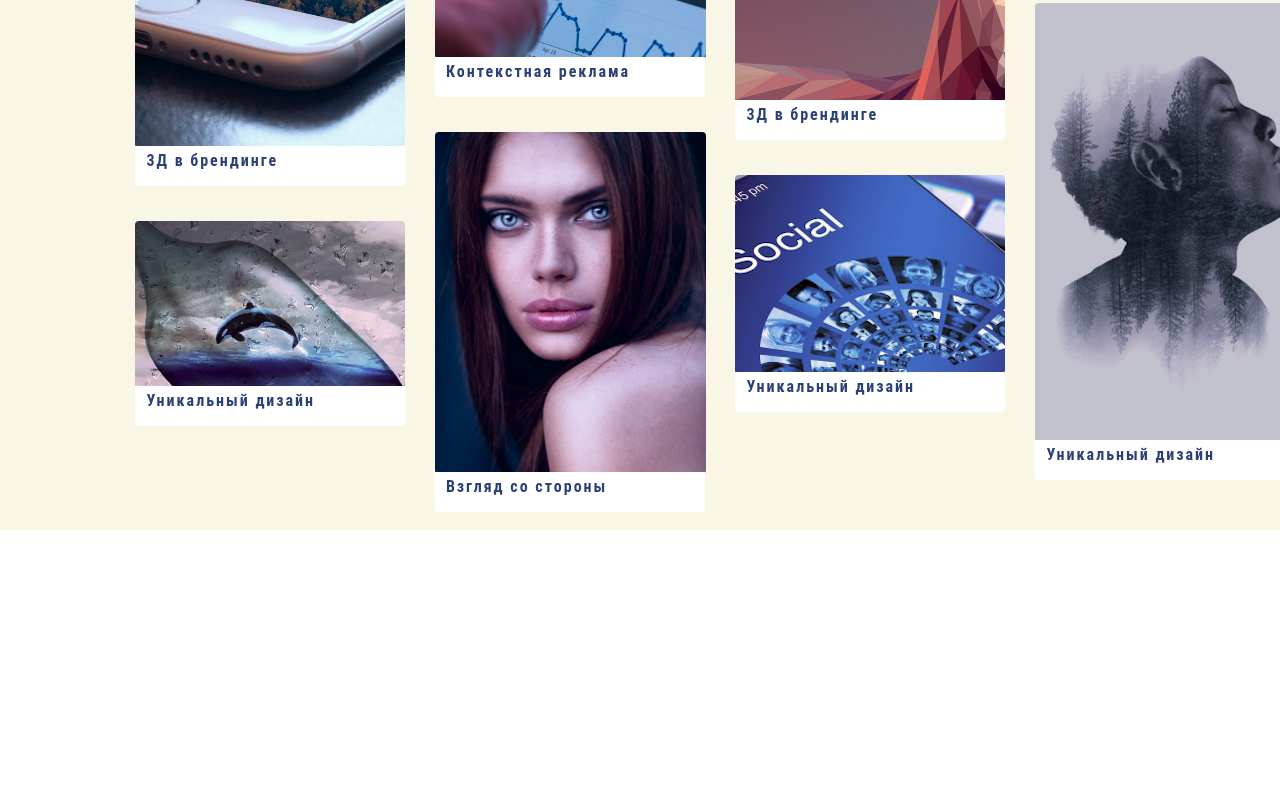
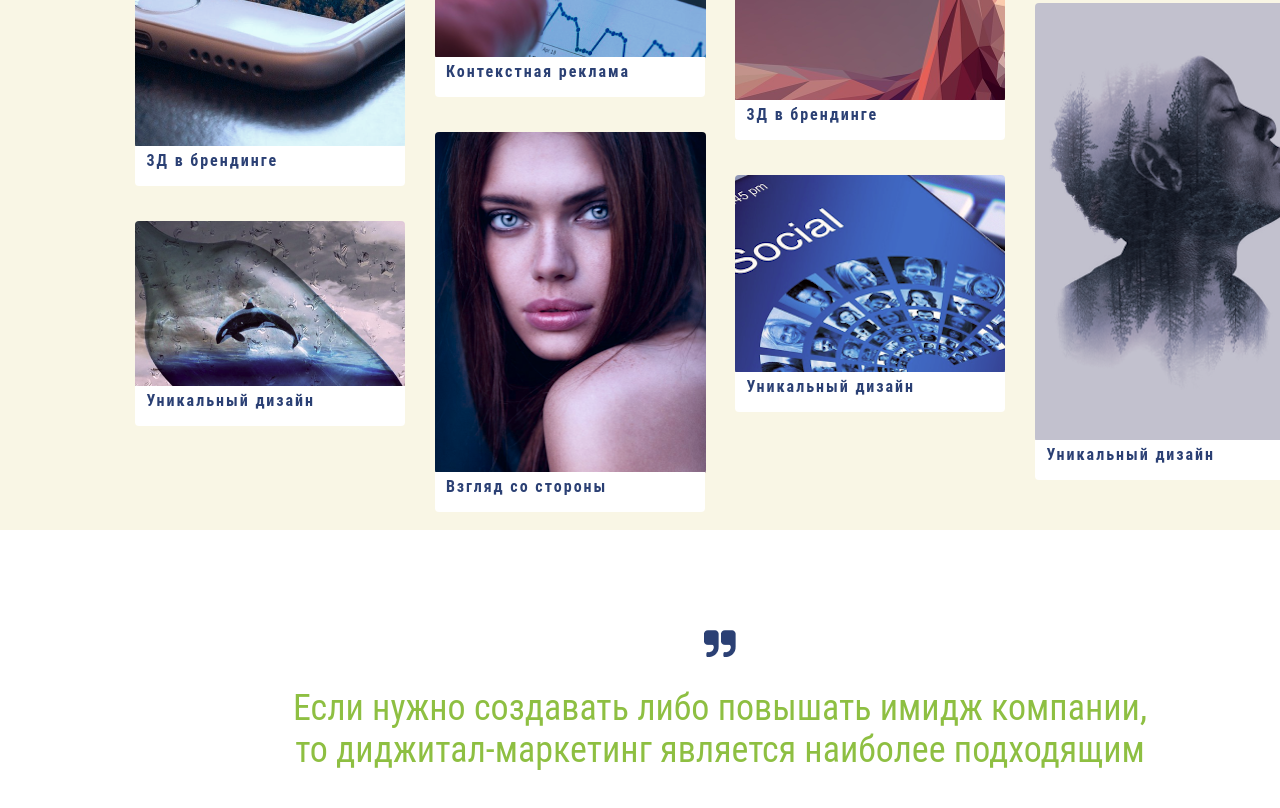
Before and after one commit to NickMamula/front-end_elementary, a plain HTML site: page 1.HTML/di-gi/index.html in a window 1280 px wide. Shown: the part 3211-4019 px from the top of the page. Before the commit the page ends 3758 px from the top, so only its background shows below. Drawn offline with nearby package versions, Linux system fonts and the light colour scheme.

Commit message:
Block789

```diff
--- a/1.HTML/di-gi/css/style.css
+++ b/1.HTML/di-gi/css/style.css
@@ -773,3 +773,35 @@ div.services_block_column2_item:hover {
 /*
 Block testimonial start
 */
+#testimonial_block {
+    height: 480px;
+    display: flex;
+    flex-direction: column;
+    align-items: center;
+}
+
+
+#testimonial_block_double_quote {
+    padding-top: 100px;
+}
+
+#testimonial_block_paragraph {
+    padding-top: 30px;
+
+    font-family: 'Roboto Condensed', sans-serif;
+    font-style: normal;
+    font-weight: 400;
+    font-size: 36px;
+    line-height: 42px;
+    display: flex;
+    align-items: flex-end;
+    text-align: center;
+
+    background: linear-gradient(to right,#8ebf42 730%, #1c87c9 75%, #8ebf42 75%);
+    background-clip: text;
+    -webkit-background-clip: text;
+    -webkit-text-fill-color: transparent;
+
+    color: #4A4A4A;
+
+}
--- a/1.HTML/di-gi/index.html
+++ b/1.HTML/di-gi/index.html
@@ -308,7 +308,10 @@
         </div>
     </section>
 
-    <section>
+    <section id="testimonial_block">
+        <img id="testimonial_block_double_quote" alt="logo2" src="images/testimonial.png" width="32" height="27"/>
+        <p id="testimonial_block_paragraph">Если нужно создавать либо повышать имидж компании,<br>
+            то диджитал-маркетинг является наиболее подходящим</p>
 
     </section>
 
```
Also changed, not shown: 1.HTML/di-gi/images/testimonial.png (added).
